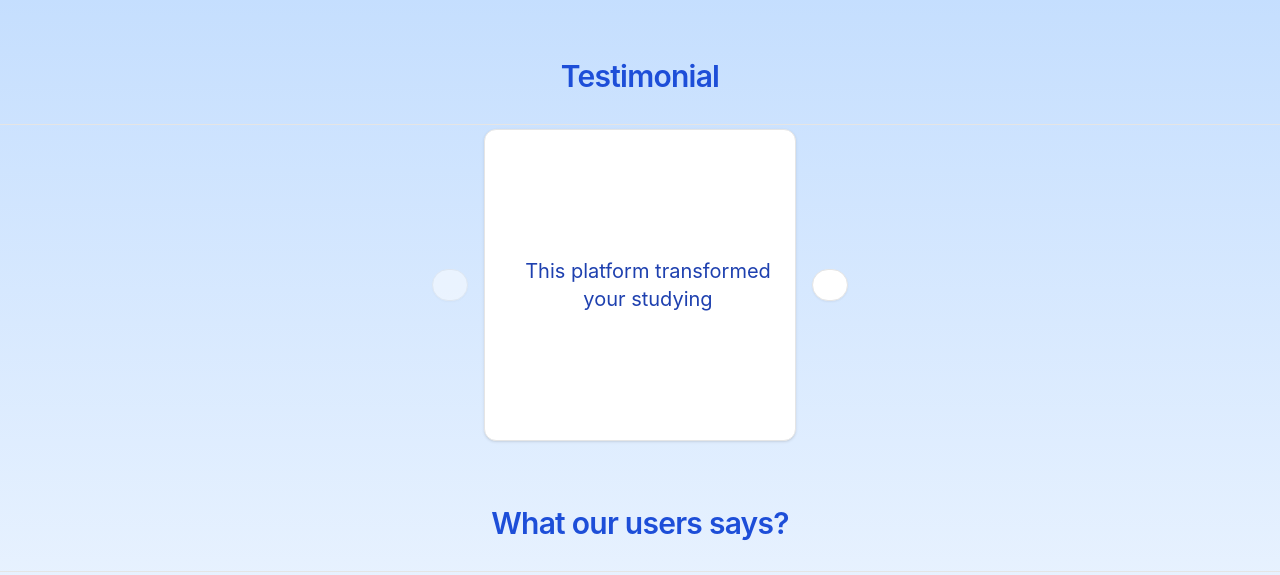
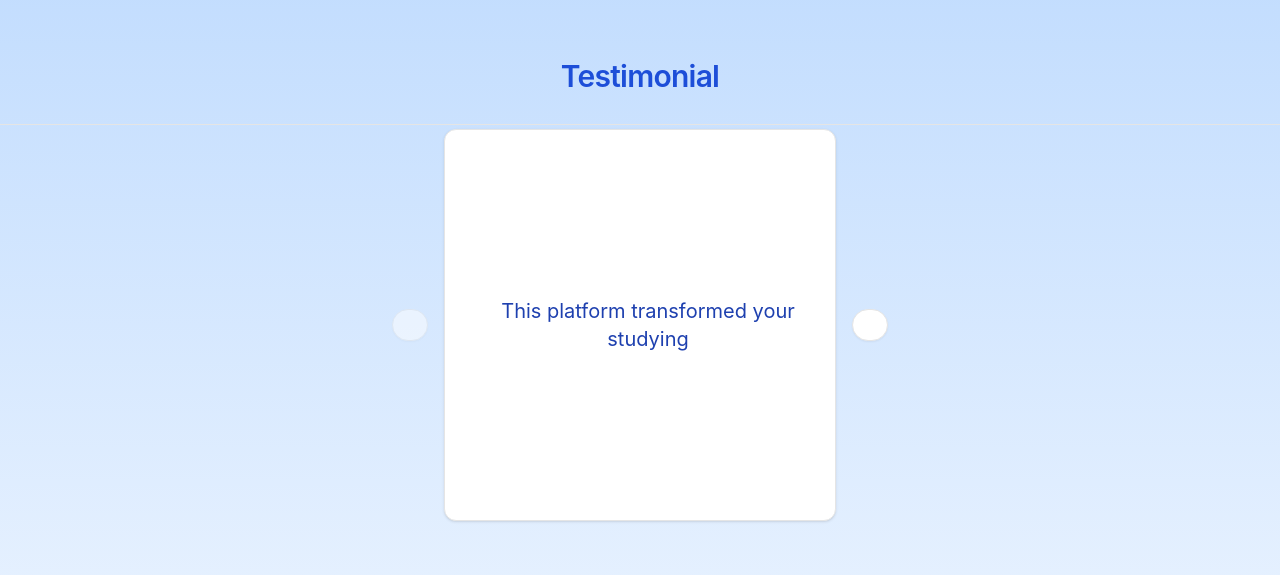
Before and after one commit to devsany/questify, a React (Vite) app: page / in a window 1280 px wide. Shown: the part 920-1495 px from the top of the page. Built offline with nearby package versions, Linux system fonts and the light colour scheme; no server answers.

Commit message:
commited

```diff
--- a/src/App.jsx
+++ b/src/App.jsx
@@ -212,7 +212,8 @@ function App() {
         <div className="flex justify-center text-center text-xl text-blue-800">
           <Carousel
             // plugins={[plugin.current]}
-            className="w-full max-w-xs "
+            // className="w-full max-w"
+            className="w-[300px] md:w-[400px]"
             // onMouseEnter={plugin.current.stop}
             // onMouseLeave={plugin.current.reset}
             // className="w-full max-w-xs"
@@ -290,7 +291,6 @@ function App() {
           </div>
         </div>
         <Accordian />
-
       </div>
     </>
   );
```
